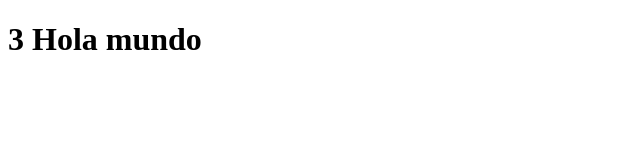
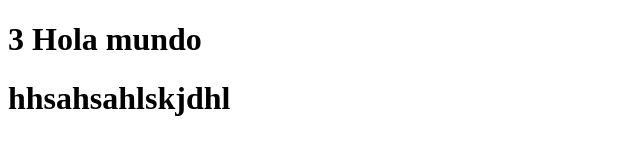
Before and after one commit to harrison1420/123456s, a plain HTML site: page index.html in a window 1280 px wide. Shown: the whole page, without its empty margins (0-640 px from the left). Drawn offline with Linux system fonts and the light colour scheme.

Commit message:
puse otro h1

```diff
--- a/index.html
+++ b/index.html
@@ -11,6 +11,7 @@
         <h1>3
        Hola mundo
         </h1>
+        <h1> hhsahsahlskjdhl</h1>
     </Div>
 </body>
 </html>
```
